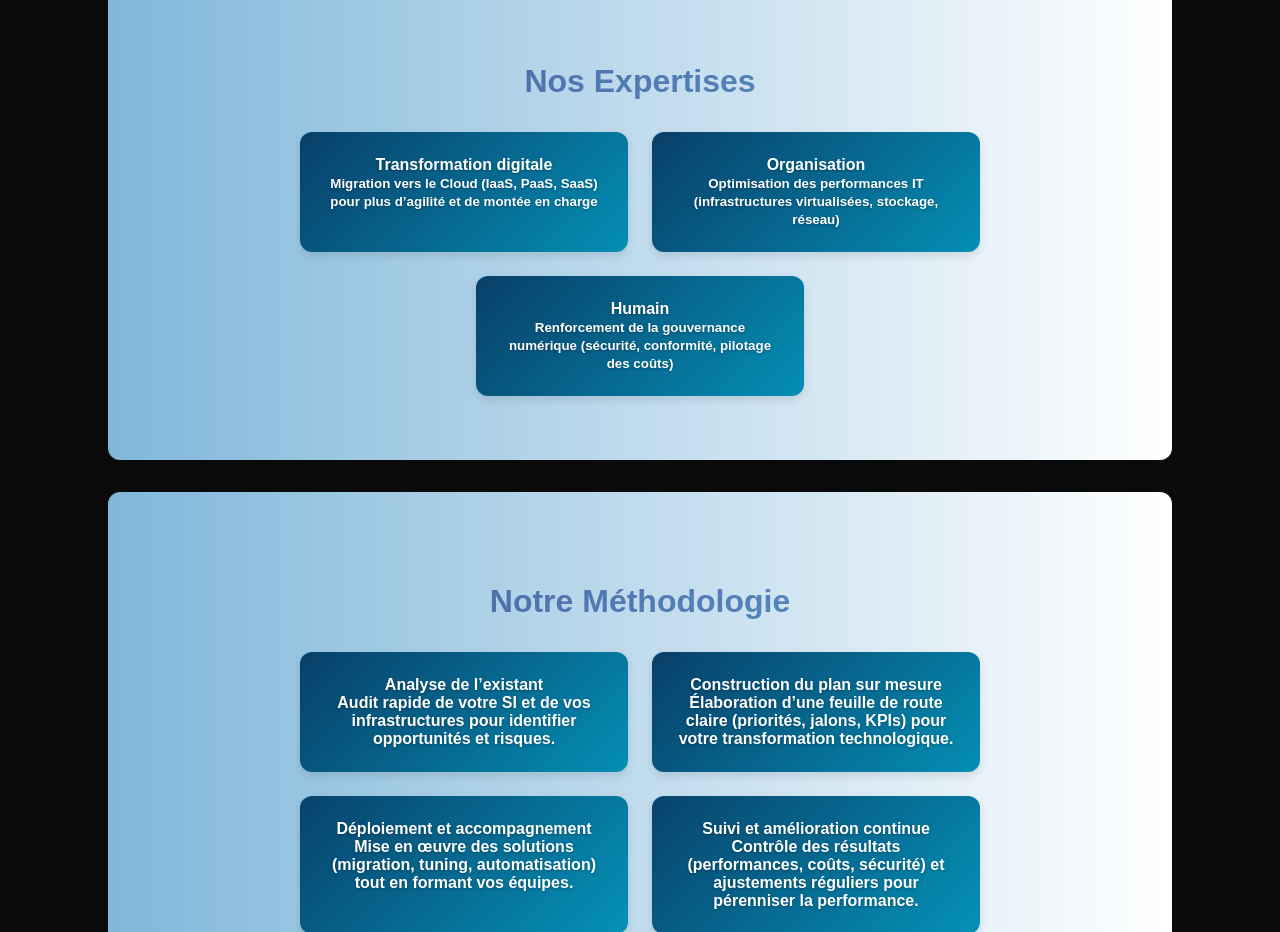
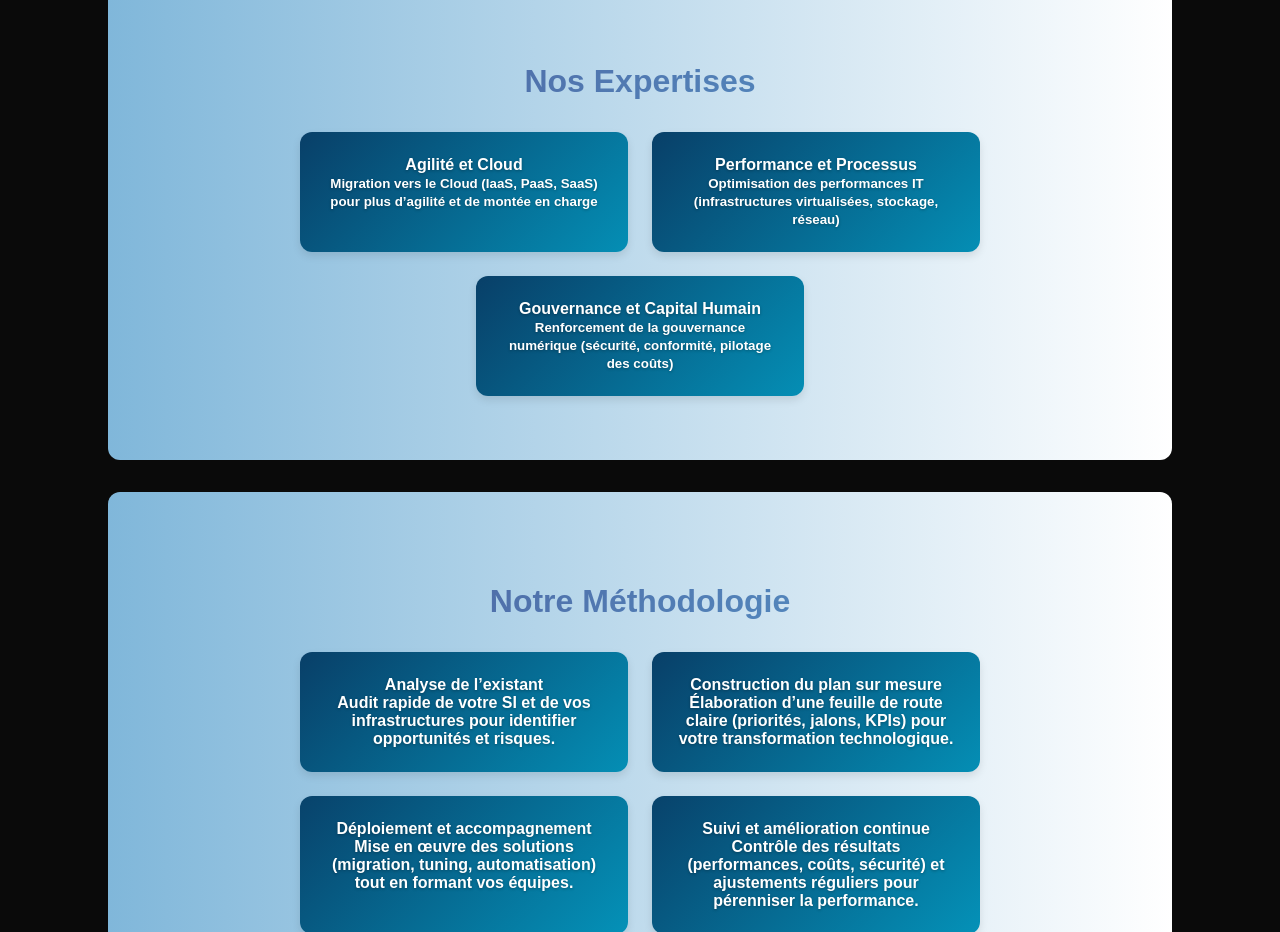
Before and after one commit to berkhouchedyhia/ESGI-CONSEIL, a plain HTML site: page index.html in a window 1280 px wide. Shown: the part 1280-2212 px from the top of the page. Drawn offline with Linux system fonts and the light colour scheme.

Commit message:
Update index.html

```diff
--- a/index.html
+++ b/index.html
@@ -833,15 +833,15 @@ footer {
         <h2 class="section-title">Nos Expertises</h2>
         <div class="expertise-boxes">
             <div class="expertise-step">
-                Transformation digitale<br>
+                Agilité et Cloud<br>
                 <small>Migration vers le Cloud (IaaS, PaaS, SaaS) pour plus d’agilité et de montée en charge</small>
             </div>
             <div class="expertise-step">
-                Organisation<br>
+                Performance et Processus<br>
                 <small>Optimisation des performances IT (infrastructures virtualisées, stockage, réseau)</small>
             </div>
             <div class="expertise-step">
-                Humain<br>
+                Gouvernance et Capital Humain<br>
                 <small>Renforcement de la gouvernance numérique (sécurité, conformité, pilotage des coûts)</small>
             </div>
         </div>
```
